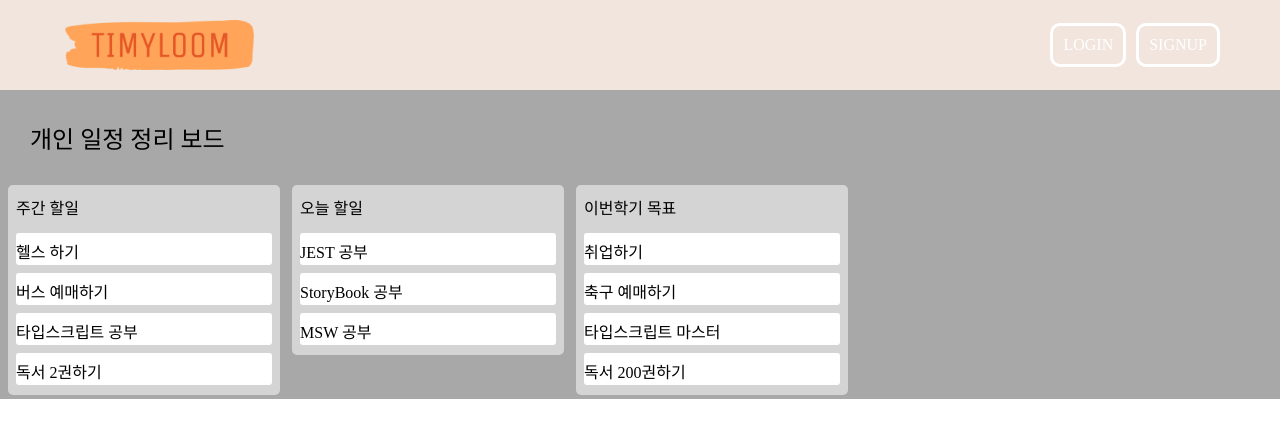
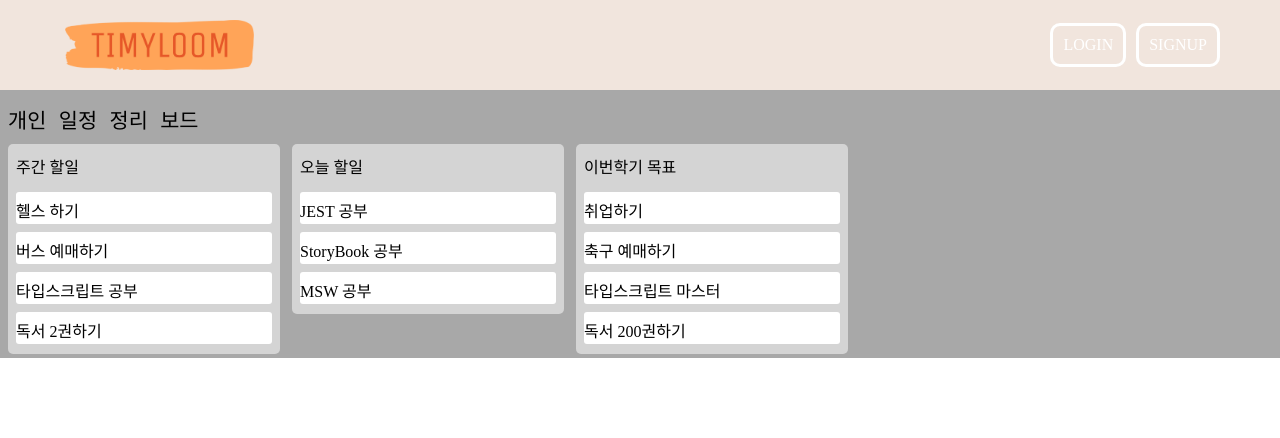
Before and after one commit to gachon-sw-academy-2023/Timyloom-React, a React (Vite) app: page /board/1 in a window 1280 px wide. Shown: the top 438 px of the page. Built offline with nearby package versions, Linux system fonts and the light colour scheme; what react-indexed-db would draw is missing.

Commit message:
FE-36 [FEAT] 보드 타이틀 클릭으로 변경 구현

```diff
--- a/src/pages/Board/index.tsx
+++ b/src/pages/Board/index.tsx
@@ -1,3 +1,4 @@
+import { useState } from 'react';
 import Board from '@/components/Board/Board';
 import * as S from '@/pages/Board/indexStyle';
 import { useParams } from 'react-router-dom';
@@ -8,10 +9,42 @@ function BoardPage() {
   let { boardId } = useParams(); // 추후에 board를 구분하는 변수로 사용!
   const [boards, setBoards] = useRecoilState(boardsAtom);
   let [board] = boards.filter((board: any) => board.boardId === boardId);
+  const [boardTitle, setBoardTitle] = useState(board.boardTitle);
+
+  const handleChange = (e: any) => {
+    setBoardTitle((prev) => e.target.value);
+  };
+
+  const handleKeyDown = (e: any) => {
+    if (e.key === 'Enter' || e.key === 'Escape') {
+      removeFocus();
+      e.preventDefault();
+      handleSaveData();
+      let newBoards = boards.map((board) => (board.boardId === boardId ? { ...board, boardTitle: boardTitle } : board));
+      setBoards((prev) => newBoards);
+    }
+  };
+
+  const removeFocus = () => {
+    (document.activeElement as HTMLElement).blur();
+  };
+  const handleSaveData = () => {
+    let newBoards = boards.map((board) => (board.boardId === boardId ? { ...board, boardTitle: boardTitle } : board));
+    setBoards((prev) => newBoards);
+  };
 
   return (
     <S.BoardWrapper>
-      <S.BoardTitle>{board.boardTitle}</S.BoardTitle>
+      <S.BoardTitle
+        spellCheck="false"
+        boardTitle={boardTitle}
+        value={boardTitle}
+        onChange={handleChange}
+        onKeyDown={handleKeyDown}
+        onBlur={() => {
+          handleSaveData();
+        }}
+      ></S.BoardTitle>
       <Board boards={boards} setBoards={setBoards} boardId={boardId} />
     </S.BoardWrapper>
   );
--- a/src/pages/Board/indexStyle.tsx
+++ b/src/pages/Board/indexStyle.tsx
@@ -5,7 +5,22 @@ export const BoardWrapper = styled.div`
   background-color: #a8a8a8;
 `;
 
-export const BoardTitle = styled.div`
-  font-size: 1.5rem;
-  padding: 30px;
+export const BoardTitle = styled.textarea<{ boardTitle: any }>`
+  cursor: pointer;
+  width: ${(props) => `${props.boardTitle.length * 23}px`};
+  min-width: 200px;
+  font-size: 1.3rem;
+  height: 40px;
+  margin: 10px 0px 0px 0px;
+  padding: 4px 8px;
+  border: none;
+  resize: none;
+  border-radius: 3px;
+  background: transparent;
+  &:focus {
+    cursor: text;
+    background: white;
+    box-shadow: inset 0 0 0 2px #ee8d0d;
+    outline: 0;
+  }
 `;
```
